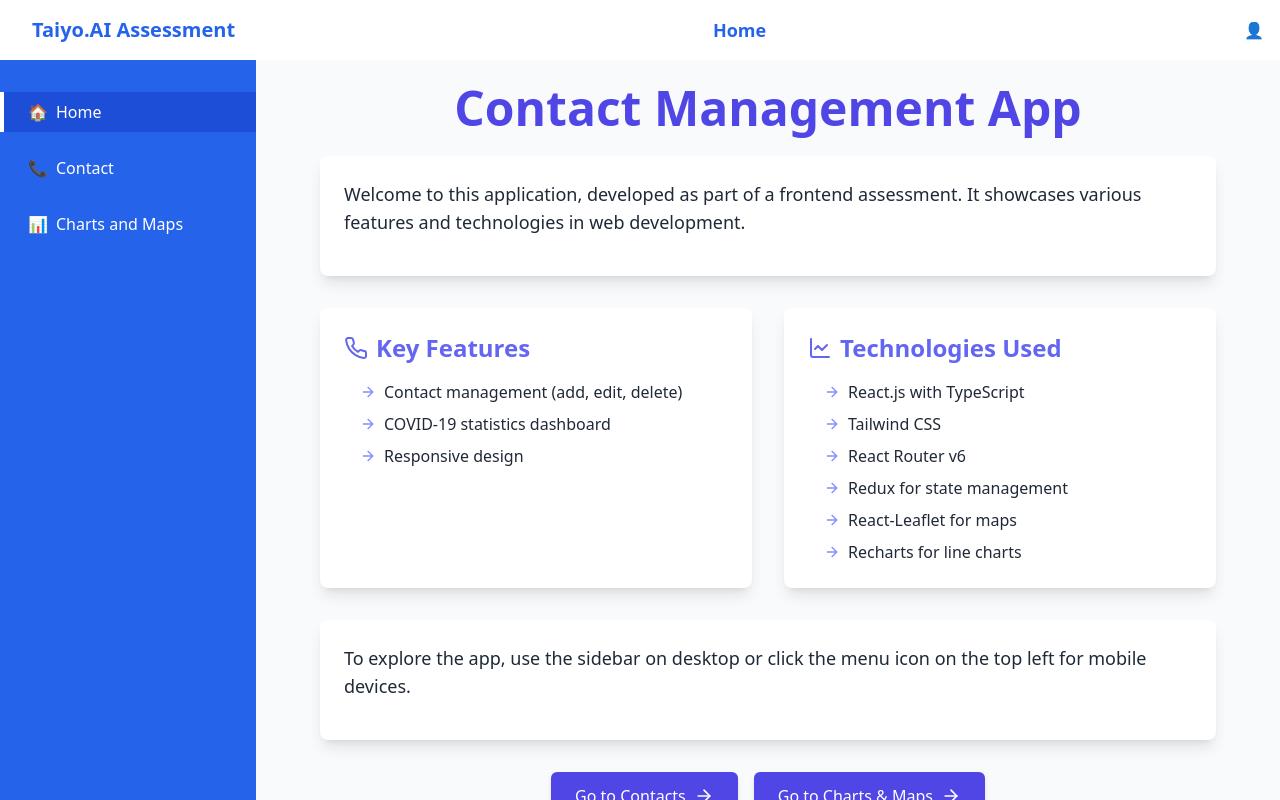
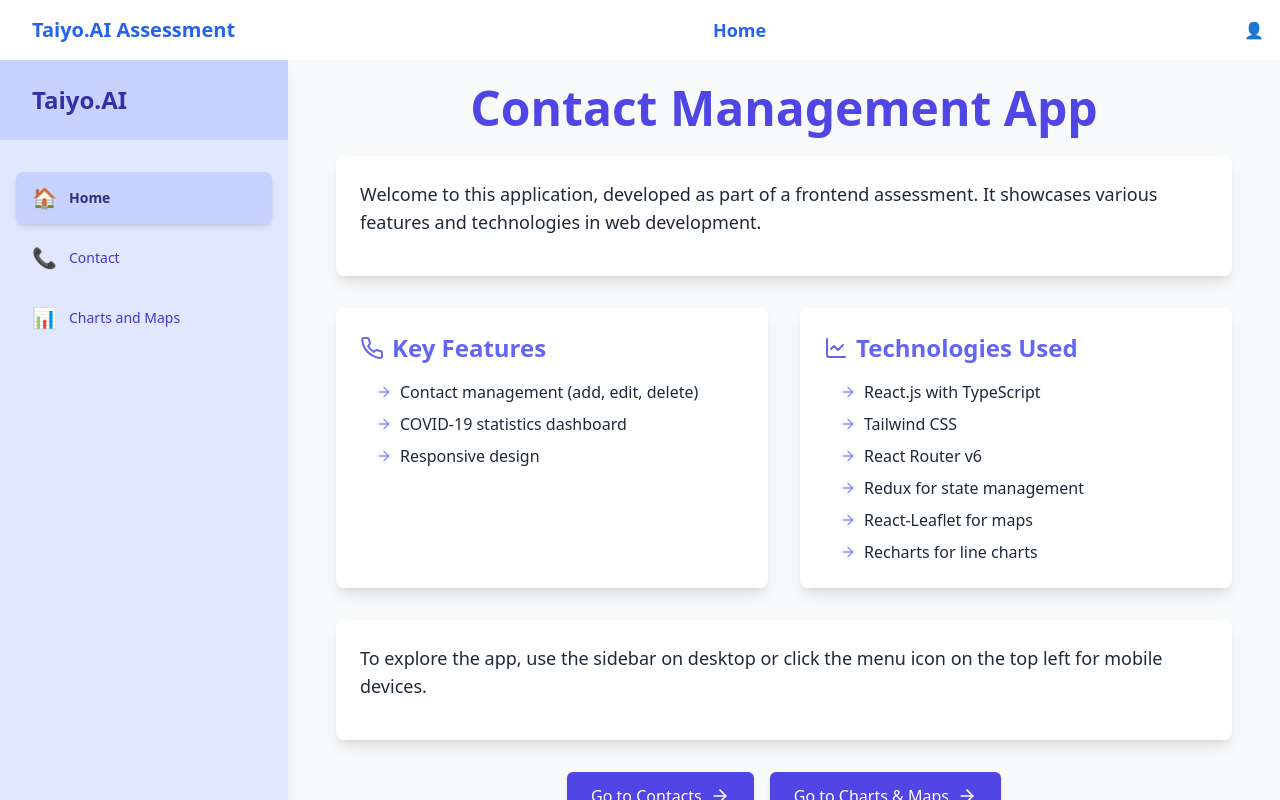
Before and after one commit to kabeerx9/taiyo-assessment, a React (Create React App) app: page / in a window 1280 px wide. Built offline with nearby package versions, Linux system fonts and the light colour scheme.

Commit message:
React Leaflet -> z index fixed

```diff
--- a/src/_components/charts-and-maps.tsx
+++ b/src/_components/charts-and-maps.tsx
@@ -7,11 +7,10 @@ type Props = {};
 
 const ChartsAndMaps = (props: Props) => {
 	return (
-		<div className="w-full h-full px-4">
-			<div className="text-center font-semibold text-xl">
-				Charts and Maps Page
-			</div>
+		<div className="w-full h-full px-4 bg-white">
 			<CovidLineGraph />
+
+			<div className="my-20" />
 			{/* <Temp /> */}
 			{/* The First api endpoint provided for all cases in the world , i have no
 			idea how to use it and what is the use as in the final deliverables it is
--- a/src/_components/charts-and-maps/country-specific-leaflet.tsx
+++ b/src/_components/charts-and-maps/country-specific-leaflet.tsx
@@ -73,6 +73,10 @@ const CountrySpecificLeaflet = () => {
 	}
 
 	return (
+		<div className="border-2 border-black rounded-lg p-2 shadow-lg">
+			<h1 className="mb-5 text-lg lg:text-2xl text-center text-indigo-800 underline font-semibold">
+				Leaflet showing covid data for countries.
+			</h1>
 			<MapContainer center={[20, 0]} zoom={2}>
 				<TileLayer
 					attribution='&copy; <a href="https://www.openstreetmap.org/copyright">OpenStreetMap</a> contributors'
@@ -93,6 +97,7 @@ const CountrySpecificLeaflet = () => {
 					</Marker>
 				))}
 			</MapContainer>
+		</div>
 	);
 };
 
--- a/src/_components/charts-and-maps/covid-line-graph.tsx
+++ b/src/_components/charts-and-maps/covid-line-graph.tsx
@@ -62,7 +62,10 @@ const CovidLineGraph = () => {
 	console.log('Data is ', data);
 
 	return (
-		<div className="border-2 border-black rounded-lg p-2 shadow-lg">
+		<div className="border-2 border-black rounded-lg p-2 shadow-lg z-10">
+			<h1 className="mb-5 text-lg lg:text-2xl text-center text-indigo-800 underline font-semibold">
+				Line graph showing Cases & Deaths over time.
+			</h1>
 			<ResponsiveContainer width="100%" height={400}>
 				<LineChart data={lineGraphData}>
 					<CartesianGrid strokeDasharray="3 3" />
--- a/src/_components/navigation/Sidebar.tsx
+++ b/src/_components/navigation/Sidebar.tsx
@@ -10,35 +10,49 @@ interface SidebarProps {
 const Sidebar: React.FC<SidebarProps> = ({ isOpen, closeSidebar }) => {
 	return (
 		<>
-			{/* Is needed to close the sidebar on clicking outside of the sidebar in mobile view. */}
+			{/* In mobile siebar using this div as overlay for closing the sidebar when open  */}
 			{isOpen && (
 				<div
 					className="fixed inset-0 bg-black bg-opacity-50 z-20 lg:hidden"
 					onClick={closeSidebar}></div>
 			)}
 
-			{/* COMMON FOR BOTH  */}
+			{/* common for both mobile and desktop sidebar */}
 
 			<div
 				className={`fixed inset-y-0 left-0 transform ${
 					isOpen ? 'translate-x-0' : '-translate-x-full'
-				} w-64 bg-blue-600 text-white transition-transform duration-300 ease-in-out lg:translate-x-0 lg:static lg:inset-0 z-30`}>
-				<div className="flex items-center justify-between h-16 bg-blue-700 px-4 lg:hidden">
-					<h2 className=" text-2xl font-bold">Taiyo.AI</h2>
-					<button className="text-white lg:hidden" onClick={closeSidebar}>
-						✕
+				} w-72 bg-indigo-100 text-indigo-900 transition-transform duration-300 ease-in-out lg:translate-x-0 lg:static lg:inset-0 z-30 shadow-lg`}>
+				<div className="flex items-center justify-between h-20 bg-indigo-200 px-6 lg:px-8">
+					<h2 className="text-2xl font-bold text-indigo-800">Taiyo.AI</h2>
+					<button
+						className="text-indigo-800 hover:text-indigo-600 transition-colors duration-200 lg:hidden"
+						onClick={closeSidebar}>
+						<svg
+							xmlns="http://www.w3.org/2000/svg"
+							className="h-6 w-6"
+							fill="none"
+							viewBox="0 0 24 24"
+							stroke="currentColor">
+							<path
+								strokeLinecap="round"
+								strokeLinejoin="round"
+								strokeWidth={2}
+								d="M6 18L18 6M6 6l12 12"
+							/>
+						</svg>
 					</button>
 				</div>
-				<nav className="mt-8">
+				<nav className="mt-8 px-4">
 					{routes.map((route) => (
 						<NavLink
 							key={route.path}
 							to={route.path}
 							className={({ isActive }) =>
-								`flex items-center px-6 py-2 mt-4 duration-200 border-l-4 ${
+								`flex items-center px-4 py-3 mt-2 transition-all duration-200 rounded-lg ${
 									isActive
-										? 'border-white bg-blue-700'
-										: 'border-blue-600 hover:bg-blue-700 hover:border-white'
+										? 'bg-indigo-200 text-indigo-900 font-semibold shadow-md'
+										: 'text-indigo-700 hover:bg-indigo-200 hover:text-indigo-900'
 								}`
 							}
 							onClick={() => {
@@ -46,8 +60,8 @@ const Sidebar: React.FC<SidebarProps> = ({ isOpen, closeSidebar }) => {
 									closeSidebar();
 								}
 							}}>
-							<span className="mr-2">{route.icon}</span>
-							{route.name}
+							<span className="mr-3 text-xl">{route.icon}</span>
+							<span className="text-sm">{route.name}</span>
 						</NavLink>
 					))}
 				</nav>
--- a/src/index.css
+++ b/src/index.css
@@ -7,6 +7,7 @@
 .leaflet-container {
 	height: 500px;
 	width: 100%;
+	z-index: 1;
 }
 
 .leaflet-div-icon {
```
Lines whose indentation alone changed are shown as unchanged.
